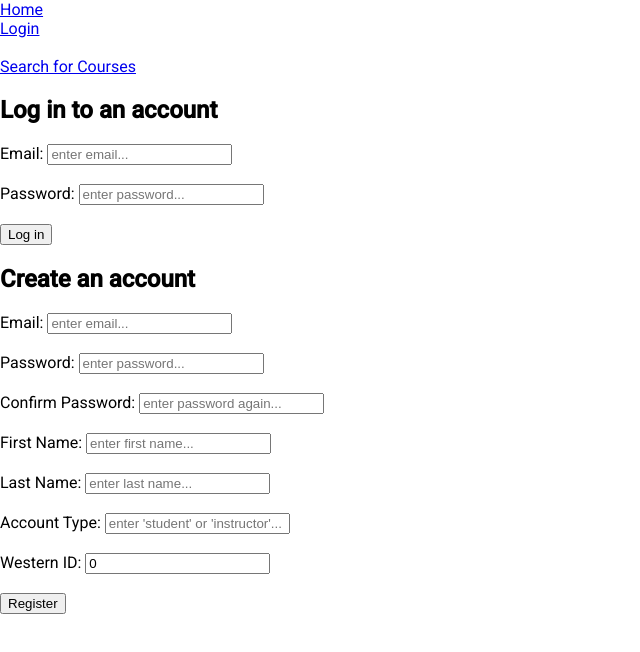
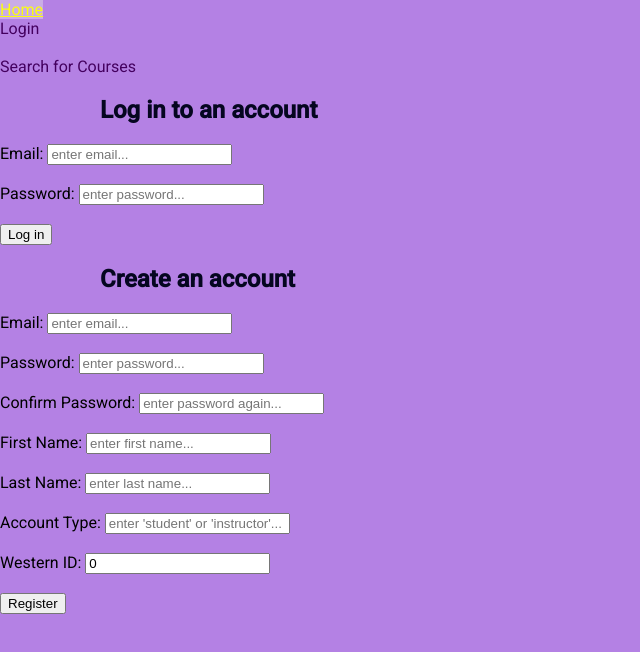
Before and after one commit to a-duffy12/SE3350-TAM9000, an Angular app in the folder ta-matcher/: page / in a window 1280 px wide. Shown: the top 652 px of the page, without its empty margins (0-640 px from the left). Built offline with nearby package versions, Linux system fonts and the light colour scheme.

Commit message:
[Fix] Moved CSS to new location
Moved CSS code into different file.

```diff
--- a/ta-matcher/src/styles.css
+++ b/ta-matcher/src/styles.css
@@ -1,4 +1,41 @@
 /* You can add global styles to this file, and also import other style files */
 
-html, body { height: 100%; }
-body { margin: 0; font-family: Roboto, "Helvetica Neue", sans-serif; }
+
+html, body {
+  height: 100%;
+
+}
+body {
+  margin: 0;
+  font-family: Roboto, "Helvetica Neue", sans-serif;
+  background-color: rgb(180, 129, 228);
+}
+
+h2 {
+  color:rgb(5, 6, 32);
+  padding-left: 100px;
+}
+
+a:link {
+  text-decoration: none;
+  color: rgb(68, 0, 95);
+  background-color: rgb(180, 129, 228);
+}
+
+a:visited {
+  text-decoration: none;
+  color: rgb(68, 0, 95);
+  background-color: rgb(180, 129, 228);
+}
+
+a:hover {
+  text-decoration: underline;
+  color: rgb(251, 255, 13);
+  background-color: rgb(202, 172, 230);
+}
+
+a:active {
+  text-decoration: underline;
+  color: rgb(34, 255, 63);
+  background-color: rgb(202, 172, 230);
+}
```
